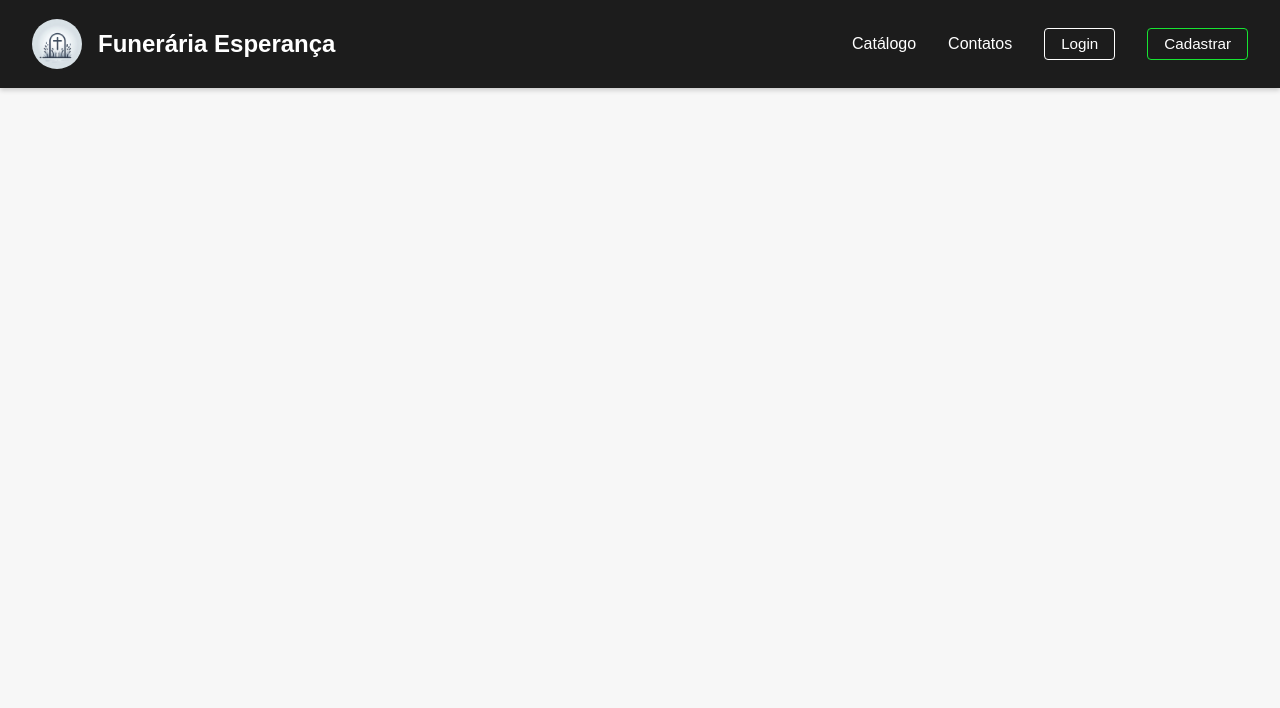
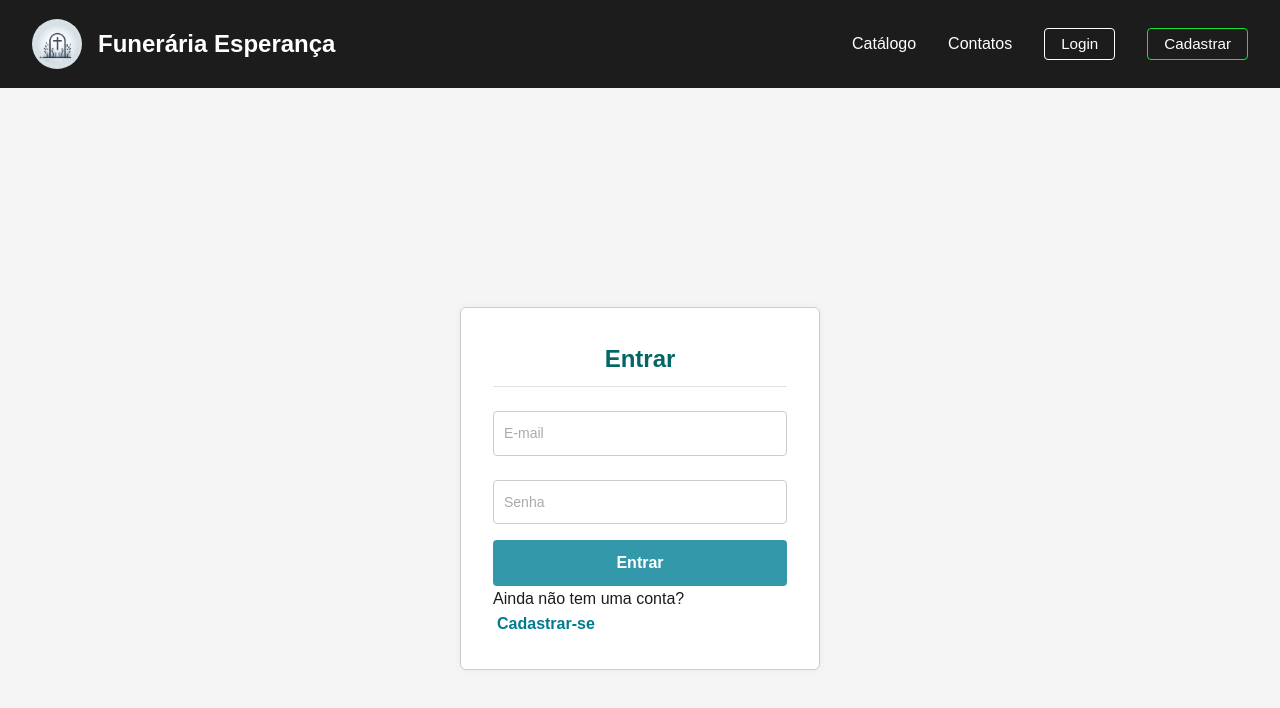
Before and after one commit to William-Willam/Projetos-Senac, a React (Vite) app in the folder funerari-web/: page /login in a window 1280 px wide. Shown: the top 708 px of the page. Built offline with nearby package versions, Linux system fonts and the light colour scheme.

Commit message:
correção na pasta firebase e criação do login e cadastro

```diff
--- a/funerari-web/package.json
+++ b/funerari-web/package.json
@@ -13,6 +13,7 @@
     "firebase": "^11.6.1",
     "react": "^19.0.0",
     "react-dom": "^19.0.0",
+    "react-hot-toast": "^2.5.2",
     "react-router-dom": "^7.5.3",
     "react-toastify": "^11.0.5"
   },
--- a/funerari-web/src/App.jsx
+++ b/funerari-web/src/App.jsx
@@ -1,7 +1,10 @@
 import { BrowserRouter, Route, Routes } from "react-router-dom";
+import { Toaster } from "react-hot-toast";
 import Header from "./components/Header";
 import Home from "./pages/home";
 import Contato from "./pages/contato"
+import Login from "./pages/login";
+import Catalogo from "./pages/catalogo";
 
 
 function App() {
@@ -11,7 +14,10 @@ function App() {
     <Routes>
       <Route path="/" element={<Home/>}/>
       <Route path="/contato" element={<Contato/>}/>
+      <Route path="/login" element={<Login/>}/>
+      <Route path="/catalogo" element={< Catalogo/>}/>
     </Routes>
+    <Toaster position="top-right" />
     </BrowserRouter>
   )
 }
--- a/funerari-web/src/components/Header.jsx
+++ b/funerari-web/src/components/Header.jsx
@@ -8,12 +8,12 @@ export default function Header() {
         <h1 className="nome-funeraria">Funerária Esperança</h1>
       </section>
       <nav className="nav">
-        <a href="#">Catálogo</a>
+        <a href="/login">Catálogo</a>
         <a href="/contato">Contatos</a>
-        <a href="#" className="login-btn">
+        <a href="/login" className="login-btn">
           Login
         </a>
-        <a href="#" className="signup-btn">
+        <a href="/login" className="signup-btn">
           Cadastrar
         </a>
       </nav>
--- a/funerari-web/src/firebase/config.js
+++ b/funerari-web/src/firebase/config.js
@@ -1,6 +1,8 @@
 // Import the functions you need from the SDKs you need
 import { initializeApp } from "firebase/app";
 import { getAnalytics } from "firebase/analytics";
+import { getAuth } from "firebase/auth";
+import { getFirestore } from "firebase/firestore";
 // TODO: Add SDKs for Firebase products that you want to use
 // https://firebase.google.com/docs/web/setup#available-libraries
 
--- a/funerari-web/src/pages/catalogo.jsx
+++ b/funerari-web/src/pages/catalogo.jsx
@@ -0,0 +1,23 @@
+import { logout } from "../firebase/auth";
+import { useNavigate } from "react-router-dom";
+
+export default function Catalogo() {
+  const navigate = useNavigate();
+
+  const handleLogout = async () => {
+    try {
+      await logout();
+      navigate("/login"); // Redireciona para login
+    } catch (error) {
+      console.error("Erro ao sair:", error);
+    }
+  };
+
+  return (
+    <div>
+      <h1>Catálogo</h1>
+      <p>Em desenvolvimento!</p>
+      <button onClick={handleLogout} className="logout-button">Sair</button>
+    </div>
+  );
+}
--- a/funerari-web/src/pages/login.jsx
+++ b/funerari-web/src/pages/login.jsx
@@ -0,0 +1,92 @@
+import { useState } from "react";
+import { useNavigate } from "react-router-dom";
+import { cadastrarUsuario, loginUsuario } from "../firebase/auth";
+import { adicionarUsuario } from "../firebase/banco-usuario";
+import "../styles/Login.css";
+
+export default function Login() {
+  const [modoCadastro, setModoCadastro] = useState(false);
+  const [formData, setFormData] = useState({ nome: "", email: "", senha: "" });
+  const navigate = useNavigate();
+
+  const handleChange = (e) => {
+    setFormData({ ...formData, [e.target.name]: e.target.value });
+  };
+
+  const handleSubmit = async (e) => {
+    e.preventDefault();
+
+    try {
+      if (modoCadastro) {
+        const user = await cadastrarUsuario(formData.nome, formData.email, formData.senha);
+        await adicionarUsuario({ uid: user.uid, nome: formData.nome, email: formData.email });
+      } else {
+        await loginUsuario(formData.email, formData.senha);
+      }
+      navigate("/catalogo");
+    } catch (error) {
+      console.error("Erro na autenticação:", error);
+    }
+  };
+
+  return (
+    <main className="login-container">
+      <section className="login-card">
+        <h1>
+          {modoCadastro ? "Criar Conta" : "Entrar"}
+        </h1>
+
+        <form onSubmit={handleSubmit} className="space-y-4" aria-label={modoCadastro ? "Formulário de Cadastro" : "Formulário de Login"}>
+          {modoCadastro && (
+            <input
+              type="text"
+              name="nome"
+              placeholder="Nome completo"
+              className="input-field"
+              value={formData.nome}
+              onChange={handleChange}
+              required
+            />
+          )}
+
+          <input
+            type="email"
+            name="email"
+            placeholder="E-mail"
+            className="input-field"
+            value={formData.email}
+            onChange={handleChange}
+            required
+          />
+
+          <input
+            type="password"
+            name="senha"
+            placeholder="Senha"
+            className="input-field"
+            value={formData.senha}
+            onChange={handleChange}
+            required
+          />
+
+          <button
+            type="submit"
+            className="submit-button"
+          >
+            {modoCadastro ? "Cadastrar" : "Entrar"}
+          </button>
+        </form>
+
+        <p className="mt-4 text-center text-sm text-gray-600">
+          {modoCadastro ? "Já tem uma conta?" : "Ainda não tem uma conta?"}{" "}
+          <button
+            onClick={() => setModoCadastro(!modoCadastro)}
+            className="toggle-button"
+          >
+            {modoCadastro ? "Entrar" : "Cadastrar-se"}
+          </button>
+        </p>
+      </section>
+    </main>
+  );
+}
--- /dev/null
+++ b/funerari-web/src/styles/Login.css
@@ -0,0 +1,84 @@
+/* Container principal do login */
+.login-container {
+  display: flex;
+  min-height: 100vh;
+  justify-content: center;
+  align-items: center;
+  background-color: #f5f5f5;
+}
+
+/* Card */
+.login-card {
+  width: 100%;
+  max-width: 360px;
+  background-color: white;
+  border: 1px solid #ccc;
+  border-radius: 6px;
+  box-shadow: 0 0 8px rgba(0, 0, 0, 0.05);
+  padding: 2rem;
+}
+
+/* Título */
+.login-card h1 {
+  text-align: center;
+  color: #006666;
+  font-size: 24px;
+  margin-bottom: 1rem;
+  border-bottom: 1px solid #e0e0e0;
+  padding-bottom: 0.5rem;
+}
+
+/* Input */
+.input-field {
+  width: 100%;
+  padding: 10px;
+  margin-top: 8px;
+  margin-bottom: 16px;
+  border: 1px solid #ccc;
+  border-radius: 4px;
+  font-size: 14px;
+  color: #333;
+}
+
+.input-field::placeholder {
+  color: #aaa;
+}
+
+/* Botão */
+.submit-button {
+  width: 100%;
+  padding: 10px;
+  background-color: #3399aa;
+  color: white;
+  font-weight: bold;
+  border: none;
+  border-radius: 4px;
+  font-size: 16px;
+  cursor: pointer;
+}
+
+.submit-button:hover {
+  background-color: #2b8a99;
+}
+
+/* Rodapé / link alternar */
+.login-footer {
+  text-align: center;
+  margin-top: 1rem;
+  font-size: 14px;
+  color: #666;
+}
+
+.toggle-button {
+  background: none;
+  border: none;
+  color: #007b8f;
+  font-weight: bold;
+  cursor: pointer;
+  text-decoration: none;
+  margin-left: 4px;
+}
+
+.toggle-button:hover {
+  text-decoration: underline;
+}
```
Also changed, not shown: 2 other files (tests, documents, lock files or other folders).
